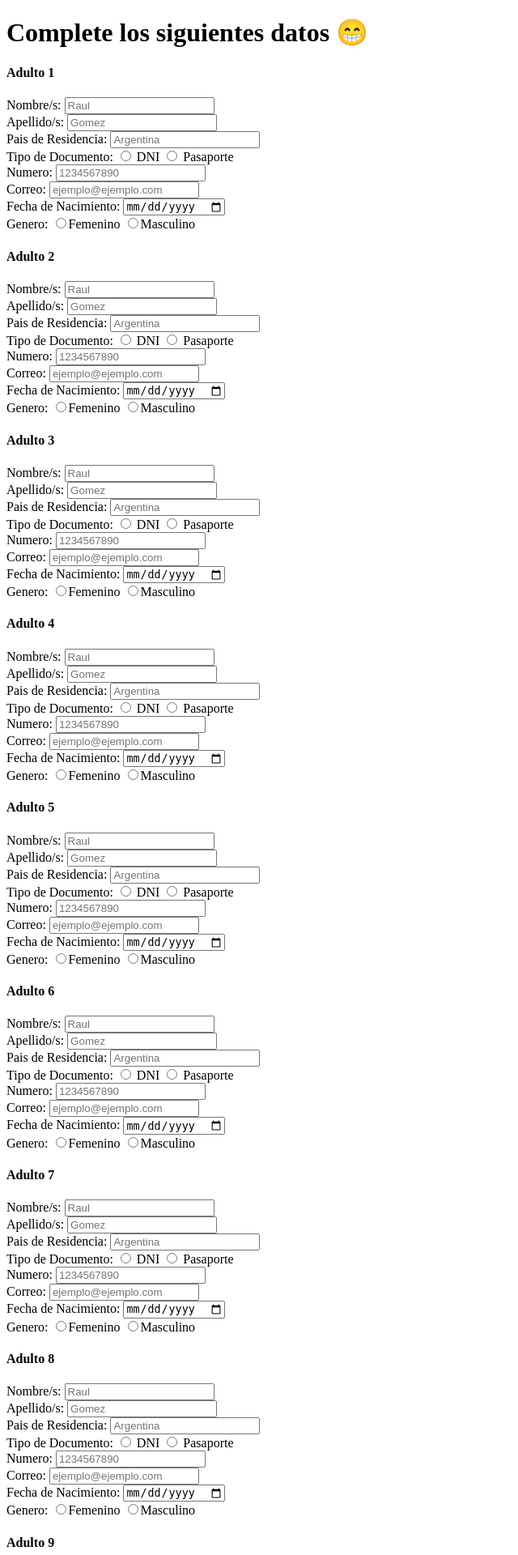
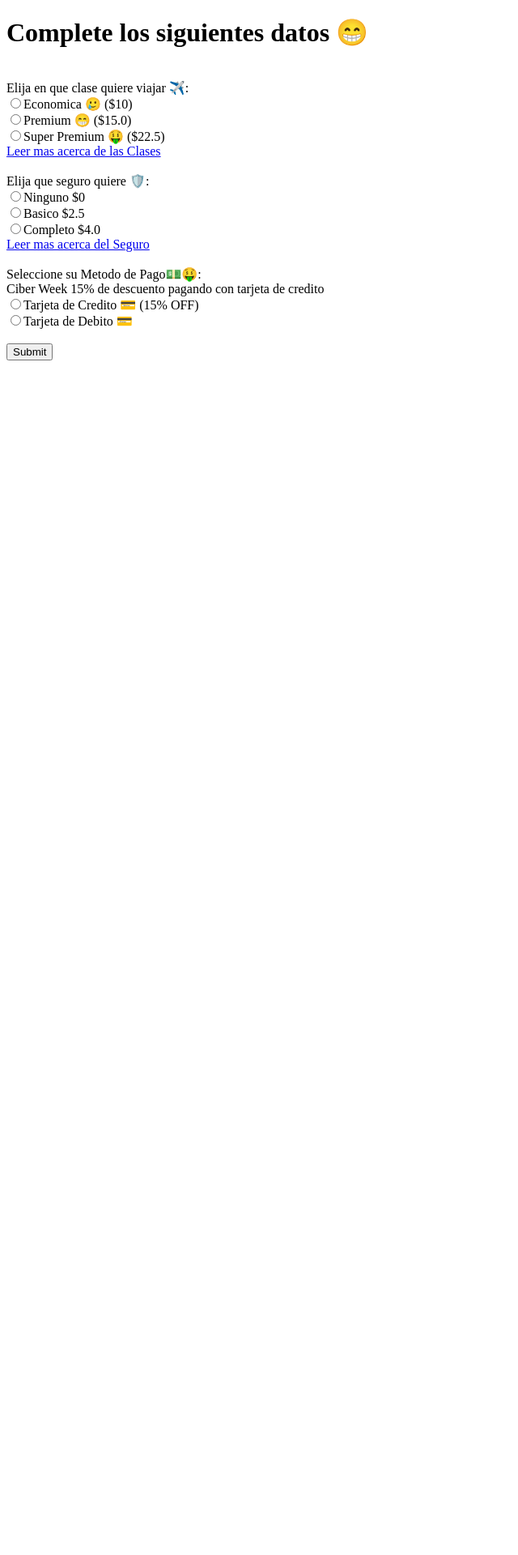
Before and after one commit to AxelXiaoMI/Boleto_Avion, a Flask app: template Front_Back_End/app/templates/completar_datos.html in a window 1280 px wide. Shown: the top 1920 px of the page at 81% size, without its empty margins (0-640 px from the left). After the commit the page ends 445 px from the top, so only its background shows below. Run offline with Flask 3, Linux system fonts and the light colour scheme; the template is opened without the code that fills it: most values are stand-ins (such as "Sample title", 1, 10 or a date in 2020); some libraries are stand-ins or nearby versions.

Commit message:
Terminacion de la pagina de datos del usuario y casi terminar pagina de cobros

```diff
--- a/Front_Back_End/app/templates/completar_datos.html
+++ b/Front_Back_End/app/templates/completar_datos.html
@@ -7,80 +7,94 @@
 </head>
 <body>
     <h1>Complete los siguientes datos 😁</h1>
+    {% if boton == True %}
     {% for adulto in range(adultos) %}
         <h4>Adulto {{adulto +1}}</h4>
         <form action="" method="POST">
             <label for="nombre">Nombre/s: </label>
-            <input type="text" id="nombre" name="nombre" placeholder="Raul" required>
+            <input type="text" id="nombre" name="nombre_{{adulto +1}}_a" placeholder="Raul" required>
             <br>
 
             <label for="apellido">Apellido/s: </label>
-            <input type="text" id="apellido" name="apellido" placeholder="Gomez" required>
+            <input type="text" id="apellido" name="apellido_{{adulto +1}}_a" placeholder="Gomez" required>
             <br>
 
             <label for="pais_residencia">Pais de Residencia: </label>
-            <input type="text" id="pais_residencia" name="pais_residencia" placeholder="Argentina" required>
+            <input type="text" id="pais_residencia" name="pais_residencia_{{adulto +1}}_a" placeholder="Argentina" required>
             <br>
 
             <label for="tipo_documento">Tipo de Documento:</label>
-            <input type="radio" name="tipo_documento" id="tipo_documento" value="DNI" required> DNI
-            <input type="radio" name="tipo_documento" id="tipo_documento" value="Pasaporte" required> Pasaporte
+            <input type="radio" name="tipo_documento_{{adulto +1}}_a" id="tipo_documento" value="DNI" required> DNI
+            <input type="radio" name="tipo_documento_{{adulto +1}}_a" id="tipo_documento" value="Pasaporte" required> Pasaporte
             <br>
             <label for="num_documento">Numero: </label>
-            <input type="tel" id="num_documento" name="num_documento" placeholder="1234567890" required>
+            <input type="tel" id="num_documento" name="num_documento_{{adulto +1}}_a" placeholder="1234567890" required>
             <br>
 
             <label for="email">Correo: </label>
-            <input type="email" id="email" name="email" placeholder="ejemplo@ejemplo.com" required>
+            <input type="email" id="email" name="email_{{adulto +1}}_a" placeholder="ejemplo@ejemplo.com" required>
             <br>
 
             <label for="fecha_nacimiento">Fecha de Nacimiento: </label>
-            <input type="date" id="fecha_nacimiento" name="fecha_nacimiento"  required>
+            <input type="date" id="fecha_nacimiento" name="fecha_nacimiento_{{adulto +1}}_a"  required>
             <br>
 
             <label for="sexo">Genero: </label>
-            <input type="radio" id="sexo" name="sexo" value="Femenino" required>Femenino
-            <input type="radio" id="sexo" name="sexo" value="Masculino" required>Masculino
+            <input type="radio" id="sexo" name="sexo_{{adulto +1}}_a" value="Femenino" required>Femenino
+            <input type="radio" id="sexo" name="sexo_{{adulto +1}}_a" value="Masculino" required>Masculino
             <br>
+            </form>
     {% endfor %}
     {% for menor in range(cant_menores) %}
         <h4>Niño {{menor + 1}}</h4>
         <form action="" method="POST">
             <label for="nombre">Nombre/s: </label>
-            <input type="text" id="nombre" name="nombre" placeholder="Raul" required>
+            <input type="text" id="nombre" name="nombre_{{menor + 1}}_m" placeholder="Raul" required>
             <br>
 
             <label for="apellido">Apellido/s: </label>
-            <input type="text" id="apellido" name="apellido" placeholder="Gomez" required>
+            <input type="text" id="apellido" name="apellido_{{menor + 1}}_m" placeholder="Gomez" required>
             <br>
 
             <label for="pais_residencia">Pais de Residencia: </label>
-            <input type="text" id="pais_residencia" name="pais_residencia" placeholder="Argentina" required>
+            <input type="text" id="pais_residencia" name="pais_residencia_{{menor + 1}}_m" placeholder="Argentina" required>
             <br>
 
             <label for="tipo_documento">Tipo de Documento:</label>
-            <input type="radio" name="tipo_documento" id="tipo_documento" value="DNI" required> DNI
-            <input type="radio" name="tipo_documento" id="tipo_documento" value="Pasaporte" required> Pasaporte
+            <input type="radio" name="tipo_documento_{{menor +1}}_m" id="tipo_documento" value="dni" required> DNI
+            <input type="radio" name="tipo_documento_{{menor +1}}_m" id="tipo_documento" value="pasaporte" required> Pasaporte
             <br>
             <label for="num_documento">Numero: </label>
-            <input type="tel" id="num_documento" name="num_documento" placeholder="1234567890" required>
+            <input type="tel" id="num_documento" name="num_documento_{{menor + 1}}_m" placeholder="1234567890" required>
             <br>
 
             <label for="email">Correo: </label>
-            <input type="email" id="email" name="email" placeholder="ejemplo@ejemplo.com" required>
+            <input type="email" id="email" name="email_{{menor + 1}}_m" placeholder="ejemplo@ejemplo.com" required>
             <br>
 
             <label for="fecha_nacimiento">Fecha de Nacimiento: </label>
-            <input type="date" id="fecha_nacimiento" name="fecha_nacimiento"  required>
+            <input type="date" id="fecha_nacimiento" name="fecha_nacimiento_{{menor + 1}}_m"  required>
             <br>
 
             <label for="sexo">Genero: </label>
-            <input type="radio" id="sexo" name="sexo" value="Femenino" required>Femenino
-            <input type="radio" id="sexo" name="sexo" value="Masculino" required>Masculino
+            <input type="radio" id="sexo" name="sexo_{{menor +1}}_m" value="Femenino" required>Femenino
+            <input type="radio" id="sexo" name="sexo_{{menor +1}}_m" value="Masculino" required>Masculino
             <br>
-    {% endfor %}
+            {% endfor %}
+            {% endif %}
+            <form action="" method="POST">
             <br>
-            <label for="seguro">Elija que seguro quiere 🛡️:
+            <label for="clase">Elija en que clase quiere viajar ✈️: </label>
+            <br>
+            <input type="radio" id="clase" name="clase" value="economica" required>Economica 🥲 (${{precio}})
+            <br>
+            <input type="radio" id="clase" name="clase" value="premium" required>Premium 😁 (${{precio * 1.5}})
+            <br>
+            <input type="radio" id="clase" name="clase" value="super_premium" required>Super Premium 🤑 (${{precio * 2.25}})
+            <br>
+            <a href="/datos_clases">Leer mas acerca de las Clases</a>
+            <br><br>
+            <label for="">Elija que seguro quiere 🛡️:
             <br>
             <input type="radio" id="seguro" name="seguro" value="ninguno" required>Ninguno $0
             <br>
@@ -90,26 +104,49 @@
             </label>
             <br>
             <a href="datos_seguros">Leer mas acerca del Seguro</a>
-            <br>
-            <br>
+            <br><br>
             <label for="metodo_pago">Seleccione su Metodo de Pago💵🤑: </label>
             <br>
-            <label for="">Ciber Week 15% de descuento pagando con credito</label>
+            <label for="">Ciber Week 15% de descuento pagando con tarjeta de credito</label>
             <br>
-            <input type="radio" id="metodo_pago" name="metodo_pago" value="credito" required>Tarjeta de Credito 💳
+            <input type="radio" id="metodo_pago" name="metodo_pago" value="credito" required>Tarjeta de Credito 💳 (15% OFF)
             <br>
-            <input type="radio" id="metodo_pago" name="metodo_pago" value="Debito" required>Tarjeta de Debito 💳
+            <input type="radio" id="metodo_pago" name="metodo_pago" value="debito" required>Tarjeta de Debito 💳
+            <br><br>
+            <input type="submit" name="" id="">
+            {% if boton == True %}
+            <label for="">Datos de la Tarjeta 💳: </label>
             <br>
             <label for="numero_tarjeta">Ingrese el numero de su tarjeta 💳: </label>
             <input type="tel" name="numero_tarjeta" id="numero_tarjeta" placeholder="1234567890123456" required>
             <br>
-            <label for="titular_tarjeta">Titular de la Tarjeta: </label>
-            <input type="tel" name="titular_tarjeta" id="titular_tarjeta" required>
+            <label for="titular_tarjeta">Titular de la Tarjeta 💳: </label>
+            <input type="text" name="titular_tarjeta" id="titular_tarjeta" placeholder="Juan Perez" required>
             <br>
-            me quede aca estaba por agregar los asientos del avion para que elijan y dependiendo de cual elijan el costo sera mayor o quedara
-            igual y ademas tengo que agregar la clase que quieren aunque a esto lo podria poner aca porque estaba pensando en ponerlo antes pero
-            me parece mejor aca asi saco calculo de todos y el usuario puede ver como va cmabiando el precio dependiendo de lo que le agrega
+            <label for="vencimiento_tarjeta">Vencimiento</label>
+            <input type="date" name="vencimiento_tarjeta" id="vencimiento_tarjeta" required>
+            <br>
+            <label for="cod_seguridad_tarjeta">Codigo de Seguridad</label>
+            <input type="tel" name="cod_seguridad_tarjeta" id="cod_seguridad_tarjeta" maxlength="3">
+            <br>
+            <label for="dni_tarjeta">DNI del Titular: </label>
+            <input type="tel" name="dni_tarjeta" id="dni_tarjeta" maxlength="8" required>
+            <br>
+            <label for="sexo_tarjeta">Genero: </label>
+            <input type="radio" id="sexo_tarjeta" name="sexo_tarjeta" value="Femenino" required>Femenino
+            <input type="radio" id="sexo_tarjeta" name="sexo_tarjeta" value="Masculino" required>Masculino
+            <br><br>
+            <label for="cuotas_tarjeta">Cantidad de Cuotas que Desea Pagar:</label>
+            <br>
+            <input type="radio" id="cuotas_tarjeta" name="cuotas_tarjeta" value="12" required>12 Cuotas
+            <br>
+            <input type="radio" id="cuotas_tarjeta" name="cuotas_tarjeta" value="6" required>6 Cuotas
+            <br>
+            <input type="radio" id="cuotas_tarjeta" name="cuotas_tarjeta" value="3" required>3 Cuotas
+            <br><br>
             <button type="submit">Enviar</button>
             </form>
+            {% endif %}
+
 </body>
 </html>
```
Also changed, not shown: Front_Back_End/app/modelo.py (+58 -14 lines), Front_Back_End/app/templates/datos_clases.html (added, +24 -0 lines).
